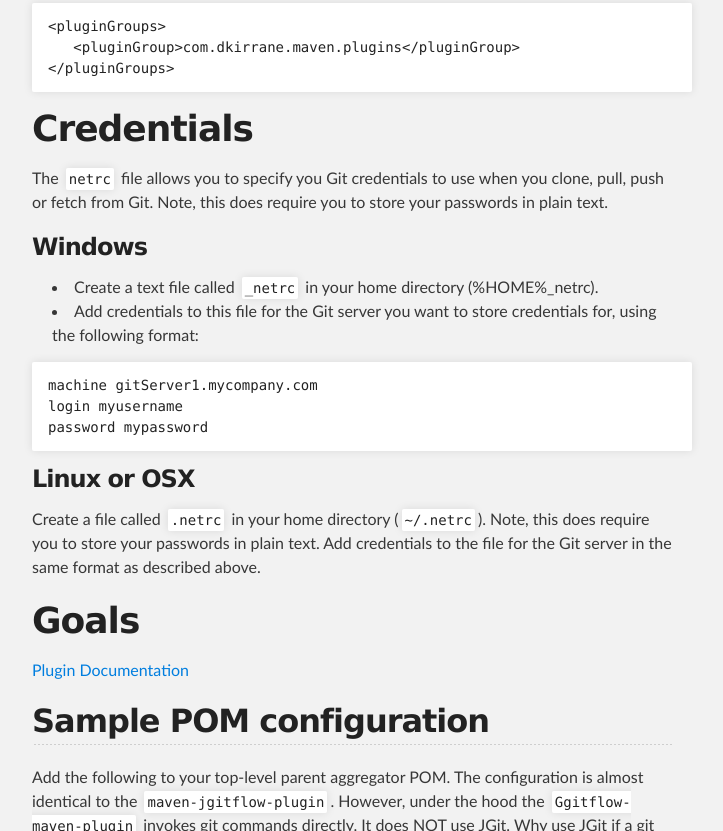
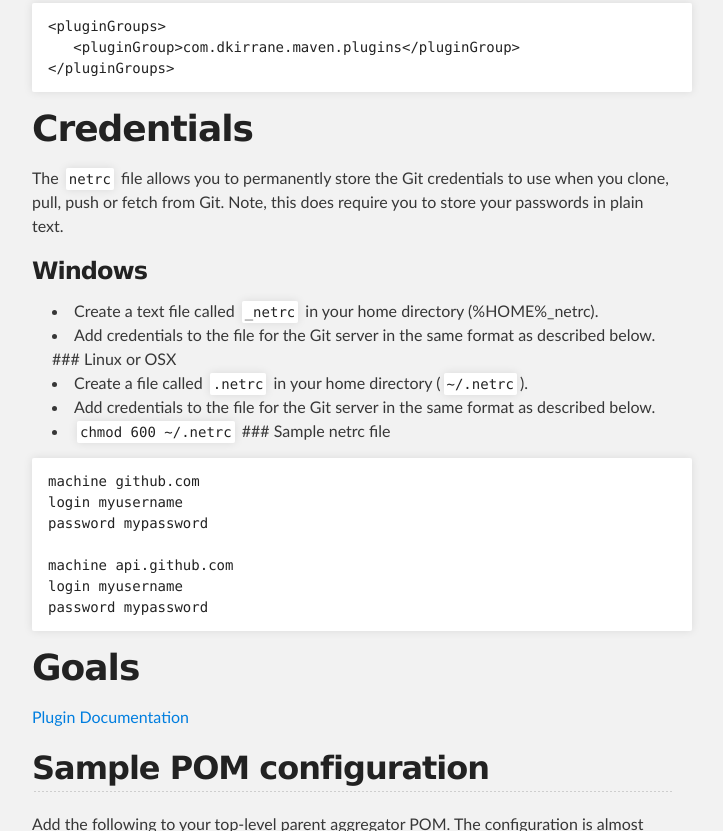
Before and after one commit to dkirrane/ggitflow-maven-plugin, a plain HTML site: page index.html in a window 1280 px wide. Shown: the part 613-1444 px from the top of the page, without its empty margins (288-1011 px from the left). Drawn offline with Linux system fonts and the light colour scheme.

```diff
--- a/index.html
+++ b/index.html
@@ -53,24 +53,28 @@
 <h1>
 <a name="credentials" class="anchor" href="#credentials"><span class="octicon octicon-link"></span></a>Credentials</h1>
 
-<p>The <code>netrc</code> file allows you to specify you Git credentials to use when you clone, pull, push or fetch from Git. Note, this does require you to store your passwords in plain text.</p>
+<p>The <code>netrc</code> file allows you to permanently store the Git credentials to use when you clone, pull, push or fetch from Git. Note, this does require you to store your passwords in plain text.</p>
 
 <h3>
 <a name="windows" class="anchor" href="#windows"><span class="octicon octicon-link"></span></a>Windows</h3>
 
 <ul>
 <li>Create a text file called <code>_netrc</code> in your home directory (%HOME%_netrc). </li>
-<li>Add credentials to this file for the Git server you want to store credentials for, using the following format:</li>
-</ul><pre><code>machine gitServer1.mycompany.com
+<li>Add credentials to the file for the Git server in the same format as described below.
+### Linux or OSX</li>
+<li>Create a file called <code>.netrc</code> in your home directory (<code>~/.netrc</code>).</li>
+<li>Add credentials to the file for the Git server in the same format as described below.</li>
+<li>
+<code>chmod 600 ~/.netrc</code>
+### Sample netrc file</li>
+</ul><pre><code>machine github.com
+login myusername
+password mypassword
+
+machine api.github.com
 login myusername
 password mypassword
 </code></pre>
-
-<h3>
-<a name="linux-or-osx" class="anchor" href="#linux-or-osx"><span class="octicon octicon-link"></span></a>Linux or OSX</h3>
-
-<p>Create a file called <code>.netrc</code> in your home directory (<code>~/.netrc</code>). Note, this does require you to store your passwords in plain text.
-Add credentials to the file for the Git server in the same format as described above.</p>
 
 <h1>
 <a name="goals" class="anchor" href="#goals"><span class="octicon octicon-link"></span></a>Goals</h1>
```
Also changed, not shown: params.json (+1 -1 lines).
